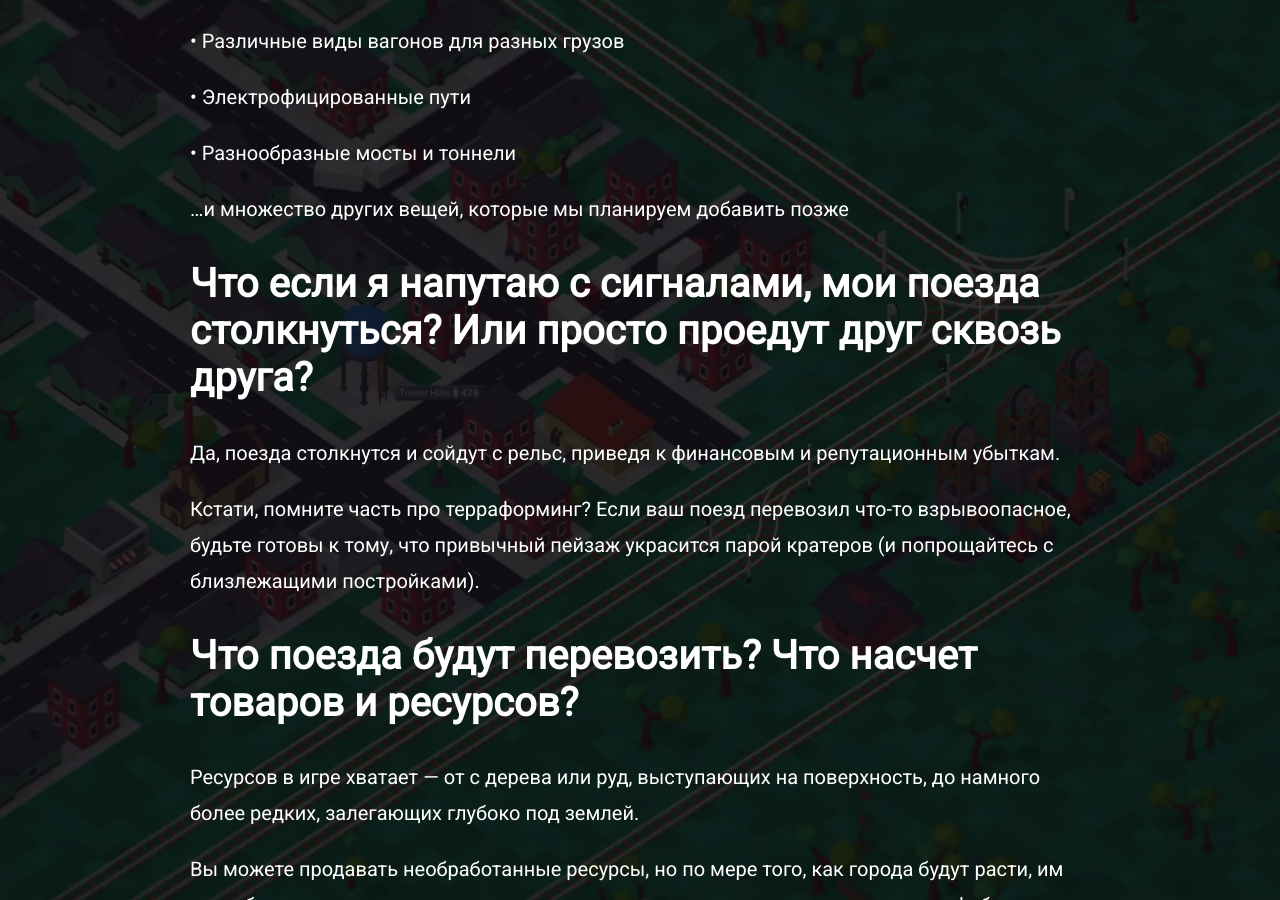
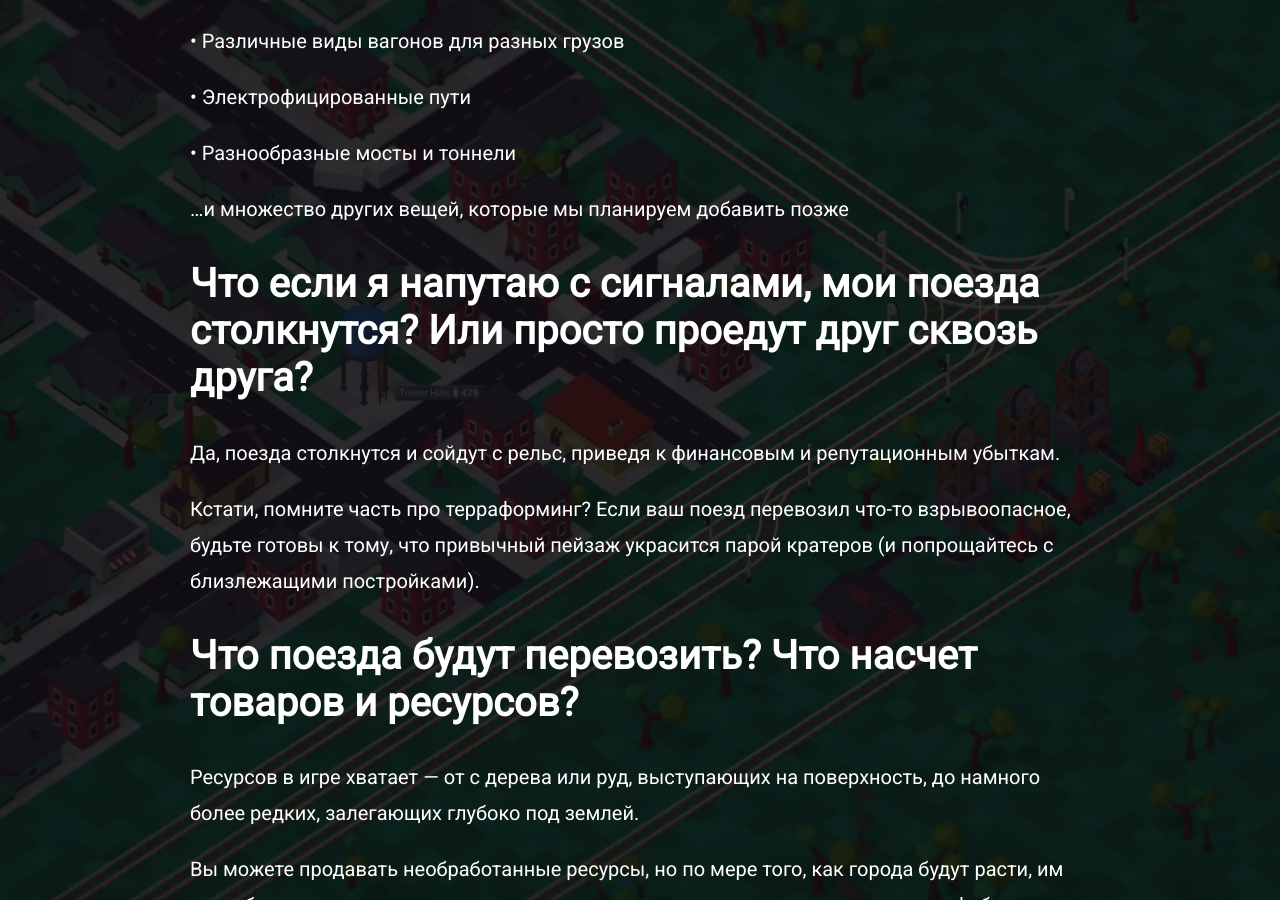
Before and after one commit to andrewpey/vtland, a Jekyll site: the page built from faq_ru.md, in a window 1280 px wide and 900 px high, scrolled down 1722 px. Built offline with Jekyll 4.4.1, drawn with Linux system fonts in a browser that asks for light colours; nearby versions of some CDN libraries.

Commit message:
fix typo

```diff
--- a/faq_ru.md
+++ b/faq_ru.md
@@ -45,7 +45,7 @@ wrapper: faq-ru
 
 ...и множество других вещей, которые мы планируем добавить позже
 
-## Что если я напутаю с сигналами, мои поезда столкнуться? Или просто проедут друг сквозь друга?
+## Что если я напутаю с сигналами, мои поезда столкнутся? Или просто проедут друг сквозь друга?
 
 Да, поезда столкнутся и сойдут с рельс, приведя к финансовым и репутационным убыткам.
 
```
